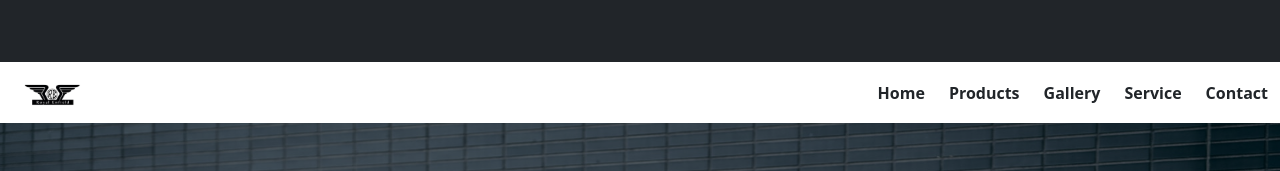
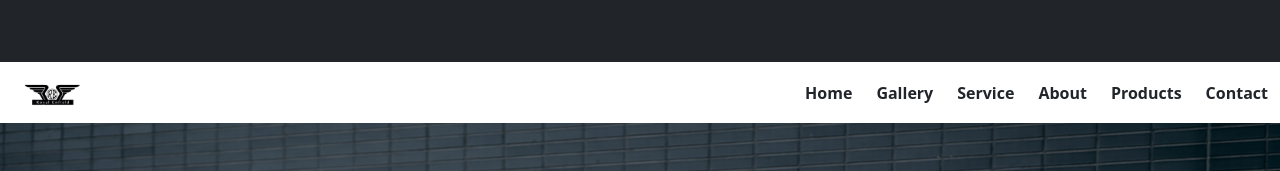
Before and after one commit to forhadmia1/Intern_task1, a React (Create React App) app: page / in a window 1280 px wide. Shown: the top 171 px of the page. Built offline with nearby package versions, Linux system fonts and the light colour scheme.

Commit message:
navbar link done

```diff
--- a/src/components/featured/FeaturedItems.jsx
+++ b/src/components/featured/FeaturedItems.jsx
@@ -10,7 +10,7 @@ import bike6 from '../../assets/images/bikes/bull7.jpg'
 
 const FeaturedItems = () => {
     return (
-        <div className='bg-dark pb-5'>
+        <section id='gallery' className='bg-dark pb-5'>
             <div className='pt-3 pb-2 featured-title'>
                 <h1 className='text-center text-white fw-bold'>Motorcycles</h1>
             </div>
@@ -42,7 +42,7 @@ const FeaturedItems = () => {
                     </Col>
                 </Row>
             </Container>
-        </div>
+        </section>
     );
 };
 
--- a/src/components/gallery/Gallery.jsx
+++ b/src/components/gallery/Gallery.jsx
@@ -14,7 +14,7 @@ const Gallery = () => {
     }, [])
 
     return (
-        <section id='gallery' className='py-5'>
+        <section id='products' className='py-5'>
             <div className='container py-5'>
                 <div className='d-flex justify-content-center mb-2'>
                     <img src={svg} alt="" />
--- a/src/components/gallery/gallery.css
+++ b/src/components/gallery/gallery.css
@@ -1,5 +1,3 @@
-#gallery {}
-
 .text-color {
     color: #E63619 !important;
 }
--- a/src/components/mainHeader/MainHeader.css
+++ b/src/components/mainHeader/MainHeader.css
@@ -15,7 +15,7 @@
 
 .open {
   right: -12px;
-  transition: 0.3s;
+  transition: 0.5s;
 }
 
 .close {
--- a/src/components/mainHeader/MainHeader.jsx
+++ b/src/components/mainHeader/MainHeader.jsx
@@ -7,26 +7,52 @@ import { IoMdClose } from "react-icons/io";
 
 const MainHeader = () => {
     const [isOpen, setIsOpen] = useState(false)
+
+    const goTop = () => {
+        window.scrollTo({
+            top: 0,
+            left: 0,
+            behavior: "smooth",
+        })
+    }
+
+    const handleScroll = e => {
+        e.preventDefault()
+        const hash = e.target.hash
+        const el = document.querySelector(hash)
+        const offsetTop = el.offsetTop
+        if (typeof window !== `undefined`) {
+            window.scrollTo({
+                top: offsetTop,
+                left: 0,
+                behavior: "smooth",
+            })
+        }
+    }
     return (
         <nav className="container-fluid d-flex align-items-center justify-content-between bg-white">
-            <Link class="navbar-brand" href="#">
+            <Link class="navbar-brand" onClick={goTop}>
                 <img className='logo' src={logo} alt="" />
             </Link>
             <ul class="d-md-flex gap-4 list-unstyled m-0 fw-semibold d-none">
                 <li class="nav-item">
-                    <Link class="nav-link link" aria-current="page" >Home</Link>
+                    <Link class="nav-link link" onClick={goTop}>Home</Link>
                 </li>
                 <li class="nav-item">
-                    <Link class="nav-link link" >Products</Link>
+                    <Link class="nav-link link" onClick={handleScroll} to="#gallery">Gallery</Link>
                 </li>
                 <li class="nav-item">
-                    <Link class="nav-link link" >Gallery</Link>
+                    <Link class="nav-link link" onClick={handleScroll} to="#service">Service</Link>
                 </li>
                 <li class="nav-item">
-                    <Link class="nav-link link">Service</Link>
+                    <Link class="nav-link link" onClick={handleScroll}
+                        to="#mission">About</Link>
                 </li>
                 <li class="nav-item">
-                    <Link class="nav-link link">Contact</Link>
+                    <Link class="nav-link link" onClick={handleScroll} to="#products">Products</Link>
+                </li>
+                <li class="nav-item">
+                    <Link class="nav-link link" onClick={handleScroll} to="#contact">Contact</Link>
                 </li>
             </ul>
             <div className='d-block d-md-none position-relative'>
@@ -36,15 +62,25 @@ const MainHeader = () => {
                 }
 
                 <div className={`position-absolute top-100 bg-white dropdown-menubar ${isOpen ? 'open' : 'close'}`}>
-                    <ul className='list-unstyled m-0 fw-semibold fs-3 text-dark'>
-                        <li>
-                            <Link className='nav-link d-link' to={''}>Home</Link>
+                    <ul className='list-unstyled m-0 fw-semibold fs-3 text-dark' onClick={() => setIsOpen(false)}>
+                        <li class="nav-item">
+                            <Link class="nav-link d-link" onClick={goTop}>Home</Link>
                         </li>
-                        <li>
-                            <Link className='nav-link d-link' to={''}>Home</Link>
+                        <li class="nav-item">
+                            <Link class="nav-link d-link" onClick={handleScroll} to="#gallery">Gallery</Link>
                         </li>
-                        <li>
-                            <Link className='nav-link d-link' to={''}>Home</Link>
+                        <li class="nav-item">
+                            <Link class="nav-link d-link" onClick={handleScroll} to="#service">Service</Link>
+                        </li>
+                        <li class="nav-item">
+                            <Link class="nav-link d-link" onClick={handleScroll}
+                                to="#mission">About</Link>
+                        </li>
+                        <li class="nav-item">
+                            <Link class="nav-link d-link" onClick={handleScroll} to="#products">Products</Link>
+                        </li>
+                        <li class="nav-item">
+                            <Link class="nav-link d-link" onClick={handleScroll} to="#contact">Contact</Link>
                         </li>
                     </ul>
                 </div>
--- a/src/components/ourMission/OurMission.jsx
+++ b/src/components/ourMission/OurMission.jsx
@@ -8,7 +8,7 @@ import { TbSteeringWheel } from 'react-icons/tb'
 
 const OurMission = () => {
     return (
-        <div id='mission'>
+        <section id='mission'>
             <div className='mission-container py-5'>
                 <Container className='py-5'>
                     <Row md={1} lg={2} className='pb-5'>
@@ -56,7 +56,7 @@ const OurMission = () => {
                     </Row>
                 </Container>
             </div>
-        </div>
+        </section>
     );
 };
 
--- a/src/components/subscribe/Newsletter.jsx
+++ b/src/components/subscribe/Newsletter.jsx
@@ -3,7 +3,7 @@ import './newsletter.css'
 
 const Newsletter = () => {
     return (
-        <div>
+        <section id='contact'>
             <div className='path-container'>
                 <div className='form-container container row row-md'>
                     <div className='info col-md-6'>
@@ -18,7 +18,7 @@ const Newsletter = () => {
                     </div>
                 </div>
             </div>
-        </div>
+        </section>
     );
 };
 
```
